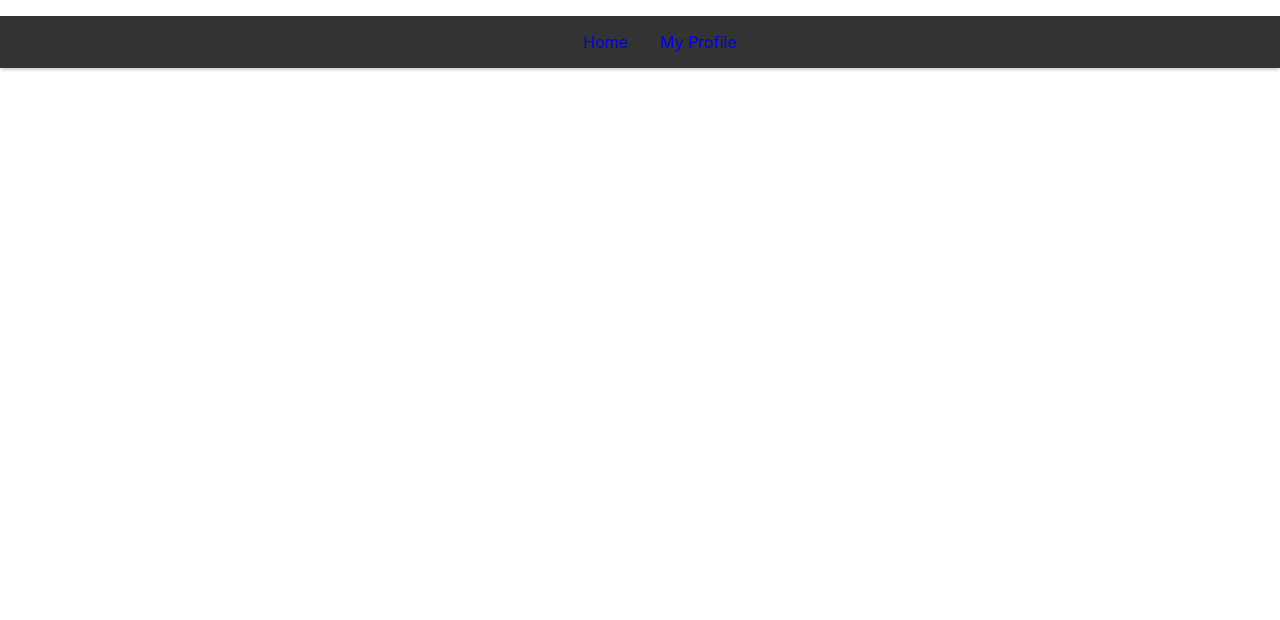
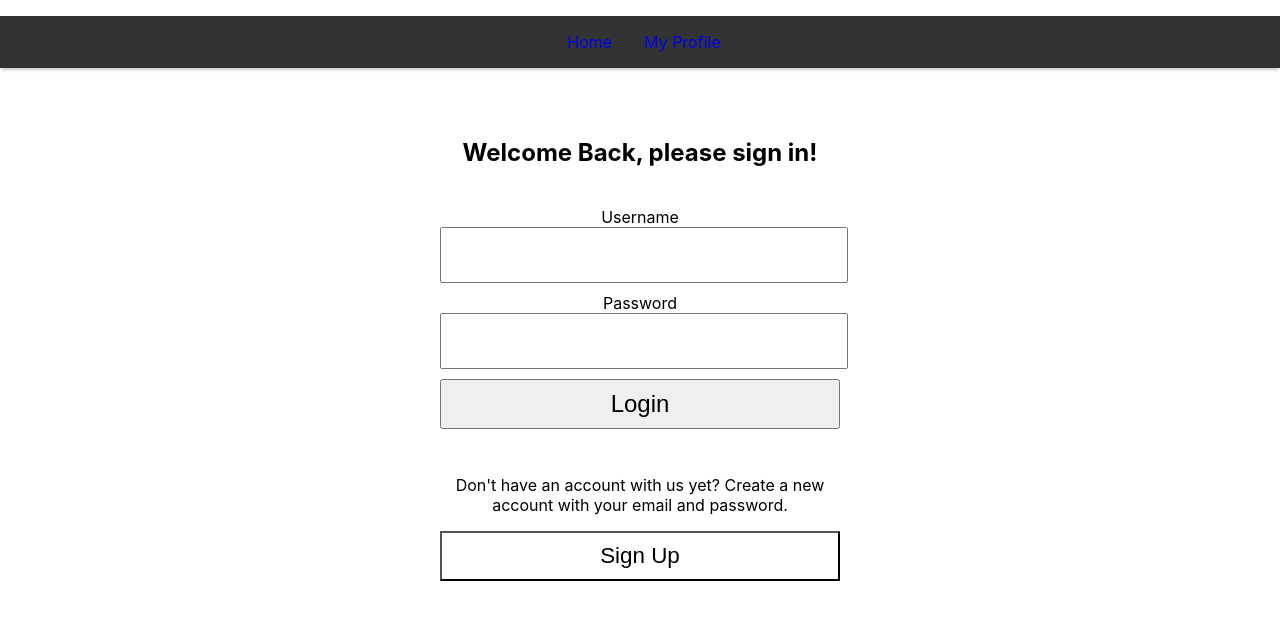
Before and after one commit to yipdamon/ITEC4012_Final_Social_App, a React (Create React App) app: page /login in a window 1280 px wide. Shown: the top 620 px of the page. Built offline with nearby package versions, Linux system fonts and the light colour scheme; no server answers.

Commit message:
added login stuff

```diff
--- a/package.json
+++ b/package.json
@@ -9,6 +9,7 @@
     "firebase": "^9.6.0",
     "react": "^17.0.2",
     "react-dom": "^17.0.2",
+    "react-hook-form": "^7.22.3",
     "react-router-dom": "^5.2.0",
     "react-scripts": "4.0.3",
     "web-vitals": "^1.1.2"
--- a/src/App.js
+++ b/src/App.js
@@ -7,6 +7,7 @@
 import { Navbar } from './components/Navbar';
 import { HomePage } from './components/pages/HomePage';
 import { ProfilePage } from './components/pages/ProfilePage';
+import { LoginPage } from './components/pages/LoginPage';
 
 function App() {
   return (
@@ -20,9 +21,12 @@
           <Route path="/profile">
             <ProfilePage />
           </Route>
-          {/* <Route path="/pet/:id">
+          <Route path="/pet/:id">
             <div>Individual Pet Details</div>
-          </Route> */}
+          </Route>
+          <Route path="/login">
+            <LoginPage/>
+          </Route>
         </Switch>
       </Router>
     </div>
--- /dev/null
+++ b/src/components/Button/styles.css
@@ -0,0 +1,39 @@
+button:disabled {
+    opacity: 0.2;
+}
+button:disabled:hover {
+    opacity: 0.2;
+    cursor: default;
+}
+.primary {
+    border: none;
+    outline: 0;
+    padding: 12px;
+    color: white;
+    background-color: #000;
+    text-align: center;
+    cursor: pointer;
+    width: 100%;
+    font-size: 18px;
+    width: 100%;
+    margin-top: 1rem;
+    font-weight: bold;
+}
+.secondary {
+    border: none;
+    outline: 0;
+    padding: 12px;
+    color: #000;
+    background-color: #FFF;
+    text-align: center;
+    cursor: pointer;
+    width: 100%;
+    font-size: 18px;
+    width: 100%;
+    margin-top: 1rem;
+    font-weight: bold;
+    border: black 1px solid;
+}
+.secondary:hover, .primary:hover {
+    opacity: 0.8;
+}
--- /dev/null
+++ b/src/components/Logout/index.jsx
@@ -0,0 +1,35 @@
+import { getAuth, onAuthStateChanged, signOut } from 'firebase/auth';
+import { useEffect, useState } from 'react';
+
+export const Logout = () => {
+
+    const [user, setUser] = useState(null);
+
+    useEffect(
+        () => {
+            const auth = getAuth();
+            onAuthStateChanged( auth, (user) => {
+                if (user) {
+                    setUser(user);
+                } else {
+                    setUser(null);
+                }
+            })
+        }, []
+    )
+
+    const logoutUser = async() => {
+        const auth = getAuth();
+        try{
+            await signOut(auth);
+        } catch (error) {
+            console.log(error)
+        }
+    }
+
+    return (
+        user && <button className="logout-btn" onClick={logoutUser}>
+            Logout
+        </button>
+    )
+}
--- a/src/components/Navbar/index.jsx
+++ b/src/components/Navbar/index.jsx
@@ -1,6 +1,9 @@
 import {
     NavLink
 } from 'react-router-dom';
+
+import { Logout } from "../Logout"
+
 import "./styles.css";
 
 
@@ -16,6 +19,9 @@
                 <li>
                     <NavLink activeClassName="nav-selected" to="/profile"> My Profile</NavLink>
                 </li>
+                <li>
+                    <Logout />
+                </li>
             </ul>
         </nav>
     )
--- a/src/components/pages/HomePage/index.jsx
+++ b/src/components/pages/HomePage/index.jsx
@@ -1,9 +1,64 @@
 import "./styles.css";
+import { useEffect, useState, useContext} from "react";
+import SocialsOrderContext from "../../../context/SocialsOrderContext";
+
+import { getAuth, onAuthStateChanged } from 'firebase/auth';
+import { useHistory } from "react-router";
 
 export const HomePage = () => {
+
+  const [loading, setLoading] = useState(true);
+
+  const globalState = useContext(SocialsOrderContext);
+
+  const history = useHistory();
+
+  // Check if current user is logged into firebase
+  useEffect(
+    () => {
+      const auth = getAuth();
+      onAuthStateChanged(auth, (user) => {
+        if (!user) {
+          history.push('/login');
+        }
+      })
+    }, []
+  );
+
+  useEffect(
+    () => {
+      getSocials();
+    }, []
+  );
+
+const getSocials = async() => {
+  try {
+    const response = await fetch('https://firestore.googleapis.com/v1/projects/itec-dec-02/databases/(default)/documents/pets/');
+    const data = await response.json();
+    //console.log(data);
+    const formattedData = data.documents.map( (item) => {
+      return item.fields
+    });
+
+    //console.log (formattedData);
+    globalState.initializeSocials(formattedData);
+    setLoading(false);
+
+  } catch(err){
+    console.log (err)
+    setLoading(false);
+  }
+}
+
   return (
-    <div className="home-page">
-      Homepage
+    <div className="socials-page">
+      <h1 className="socials-title"> All Socials </h1>
+      <div className="socials-container">
+
+      {
+        loading && <p>Loading Data..</p>
+      }
+      </div>
     </div>
   );
 };
--- a/src/components/pages/HomePage/styles.css
+++ b/src/components/pages/HomePage/styles.css
@@ -0,0 +1,16 @@
+.socials-page {
+    padding: 10px;
+}
+
+.socials-container {
+    display: flex;
+    flex-direction: row;
+    flex-wrap: wrap;
+}
+
+.socials-title{
+    padding: 10px;
+    text-transform: uppercase;
+    letter-spacing: 2px;
+    border-bottom: 1px solid #ddd;
+}
--- /dev/null
+++ b/src/components/pages/LoginPage/index.jsx
@@ -0,0 +1,94 @@
+import { useState } from "react"
+import { useForm } from "react-hook-form"
+import { useHistory } from 'react-router-dom'
+
+import { getAuth, createUserWithEmailAndPassword, signInWithEmailAndPassword } from 'firebase/auth';
+
+
+
+import "./styles.css";
+
+export const LoginPage = () => {
+    const [mode, setMode] = useState("login");
+
+    const {register, handleSubmit} = useForm();
+
+    const history = useHistory();
+
+    const loginUser = async(formVals) => {
+
+        try{
+            console.log("Login Submitted", formVals)
+            const auth = getAuth();
+            const loginUser = await signInWithEmailAndPassword(auth, formVals.user, formVals.password);
+
+            //After login go to homepage
+            history.push('/');
+
+        } catch(error) {
+            console.log("Error connecting to firebase", error)
+        }
+    }
+
+    const signUpUser = async(formVals) => {
+        console.log("Sign Up Submitted", formVals)
+        const auth = getAuth();
+
+        try {
+            const signUpUser = await createUserWithEmailAndPassword(auth, formVals.user, formVals.password);
+            console.log("New user was created", signUpUser);
+
+            //After sign up go to homepage
+            history.push('/');
+        } catch (error) {
+            // handle incorrect password here
+            console.log("Error from firebase", error)
+        }
+    }
+
+    return(
+        <div className = "pets-page">
+            {   mode === "login" && (
+                    <form className="form-layout" onSubmit={handleSubmit(loginUser)}>
+                        <h2>Welcome Back, please sign in!</h2>
+                        <br />
+
+                        <label htmlFor="user">Username</label>
+                        <input type="email" name="user" required {...register('user')}/>
+
+                        <label htmlFor="password">Password</label>
+                        <input type="password" name="password" required {...register('password')}/>
+
+                        <input type="submit" value="Login"/>
+                        <br />
+                        <p> Don't have an account with us yet? Create a new account with your email and password.</p>
+                        <button onClick={() => setMode("signup")}> Sign Up</button>
+                    </form>
+                )
+            }
+
+            {   mode === "signup" && (
+                    <form className="form-layout" onSubmit={handleSubmit(signUpUser)}>
+                        <h2>Create a new account now!</h2>
+                        <br />
+
+                        <label htmlFor="user">Email</label>
+                        <input type="email" name="user" required {...register('user')}/>
+
+                        <label htmlFor="password">Password</label>
+                        <input type="password" name="password" required {...register('password')}/>
+
+                        <label htmlFor="passwordConfirm">Confirm Password</label>
+                        <input type="password" name="passwordConfirm" required {...register('passwordConfirm')}/>
+
+                        <input type="submit" value="Sign Up"/>
+                        <br />
+                        <p> Have an account already? </p>
+                        <button onClick={() => setMode("login")}> Login</button>
+                    </form>
+                )
+            }
+
+        </div>
+    )
+}
--- /dev/null
+++ b/src/components/pages/LoginPage/styles.css
@@ -0,0 +1,29 @@
+.form-layout {
+    display: flex;
+    flex-direction: column;
+    justify-content: center;
+    width: 400px;
+    margin: 0 auto;
+    margin-top: 50px;
+}
+
+input {
+    height: 50px;
+    font-size: 1.5rem;
+    width: 400px;
+    margin-bottom: 10px;
+}
+
+input [type=submit] {
+    background: black;
+    border: none;
+    color: white;
+    cursor: pointer;
+}
+
+button {
+    height: 50px;
+    font-size:  1.4rem;
+    background: transparent;
+    cursor: pointer;
+}
```
Also changed, not shown: src/components/Button/index.jsx (added, +12 -0 lines), 1 other file (tests, documents, lock files or other folders).
